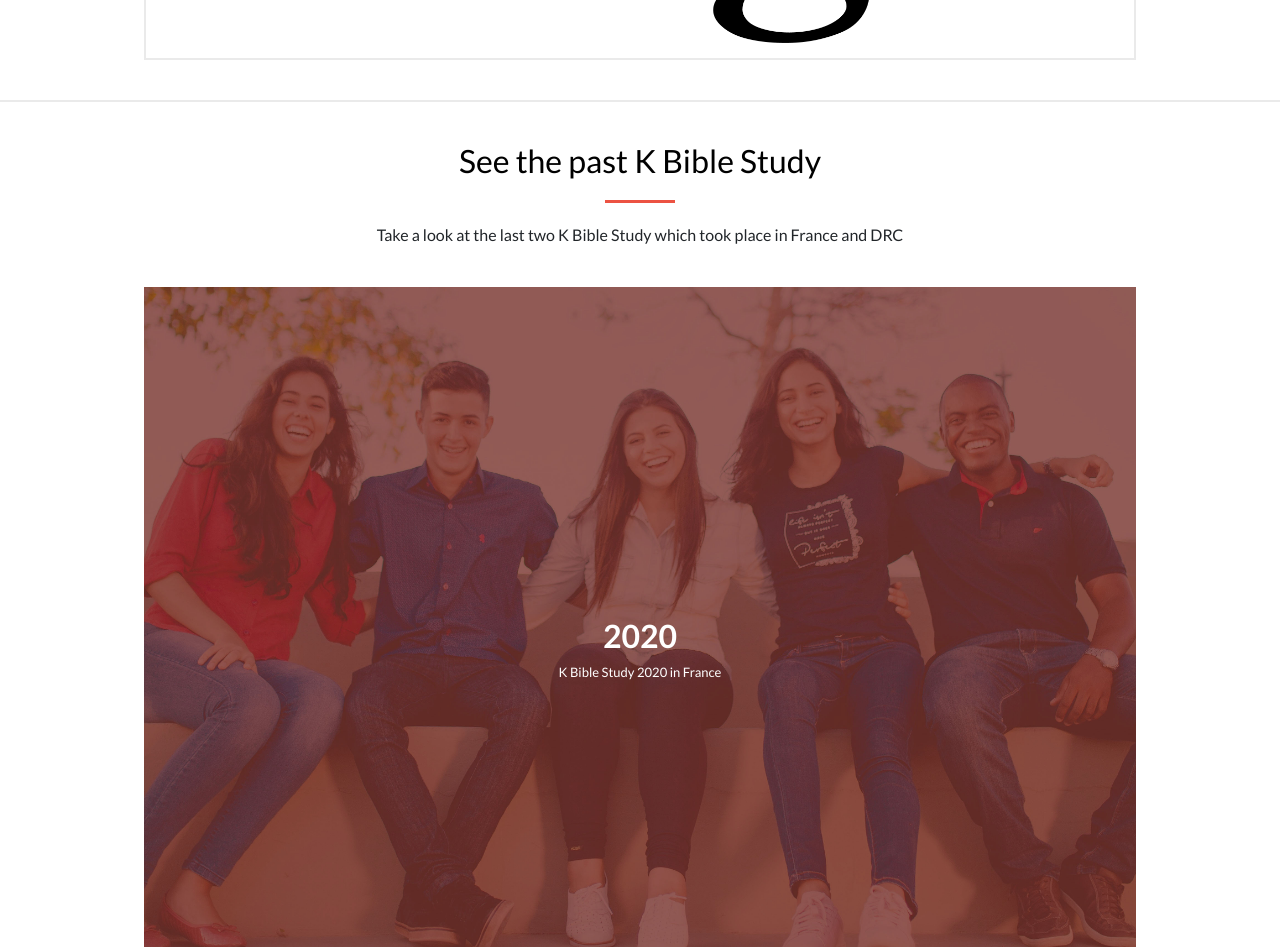
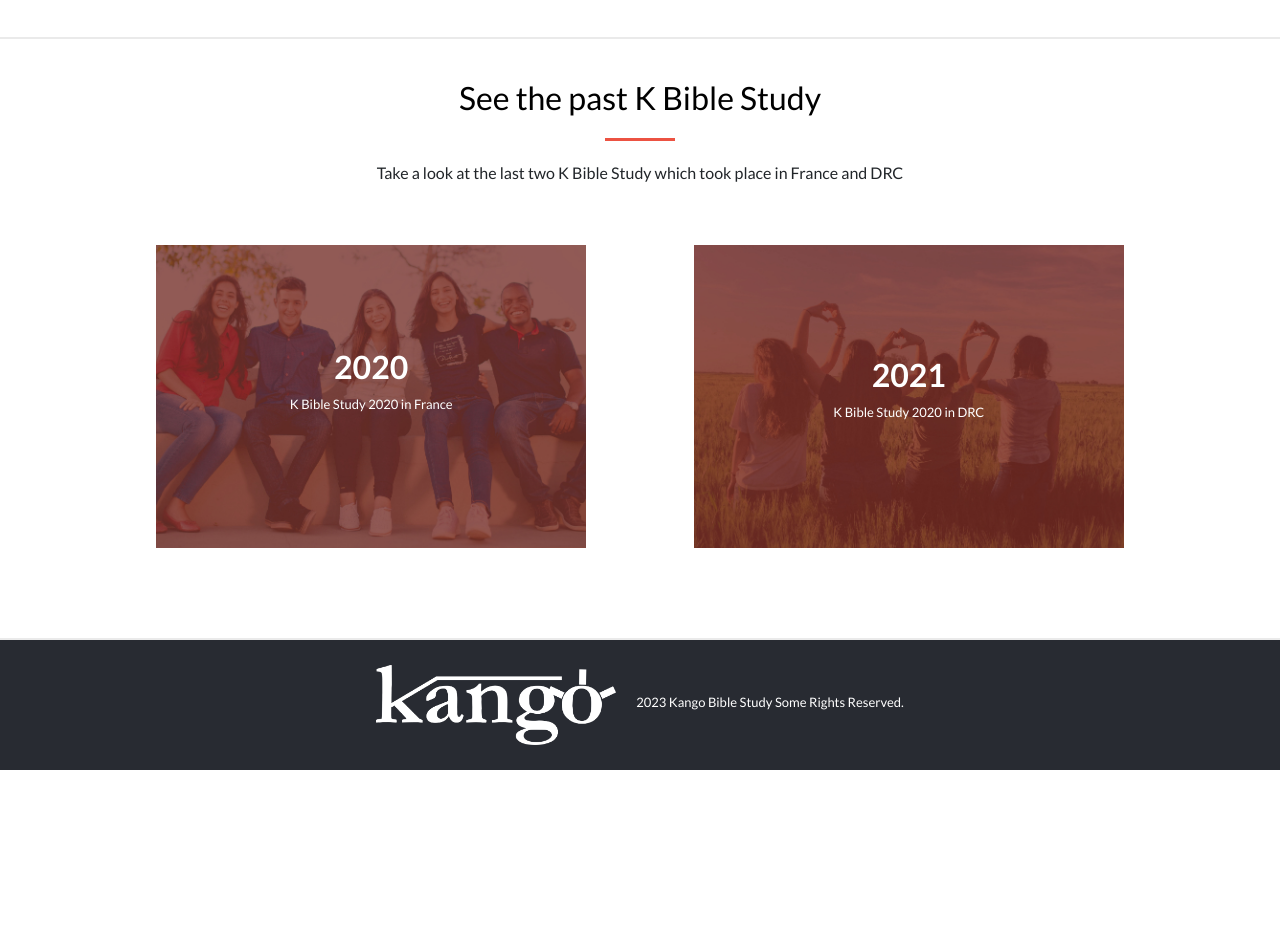
Before and after one commit to Olivier-Kango/My-first-capstone-project, a plain HTML site: page about.html in a window 1280 px wide. Shown: the part 1076-2023 px from the top of the page. After the commit the page ends 1846 px from the top, so only its background shows below. Drawn offline with nearby package versions, Linux system fonts and the light colour scheme; a web font is replaced by a local one.

Commit message:
Add the About page for the Desktop Version

```diff
--- a/about.html
+++ b/about.html
@@ -57,7 +57,7 @@ href="https://maxcdn.bootstrapcdn.com/font-awesome/4.7.0/css/font-awesome.min.cs
           <div class="bar2"></div>
           <div class="bar3"></div>
         </div>
-        <h1 class="main-title">
+        <h1 class="main-title about-title">
           KANGO BIBLE STUDY
           <br>
           EDITION 2023
@@ -74,15 +74,16 @@ href="https://maxcdn.bootstrapcdn.com/font-awesome/4.7.0/css/font-awesome.min.cs
     </section>
     <!-- About - Program -->
     <section class="about-program">
-      <h2>Creative Kango <br> Bible Study 2023 Logo</h2>
+      <h2>Creative Kango Bible Study 2023 Logo</h2>
       <div class="underline-one"></div>
       <p class="p-logo">The logo of K Bible Study 2023 was created since August 2022</p>
       <img src="/images/logo_kango - css.png" alt="logo-kango">
     </section>
-    <section class="about-program">
+    <section class="about-program last-program">
       <h2>See the past K Bible Study</h2>
       <div class="underline-one look-past"></div>
       <p class="p-logo-2">Take a look at the last two K Bible Study which took place in France and DRC</p>
+      <div class="past">
         <div class="past-1">
           <img src="/images/past-1.jpg" alt="" id="past-1-img">
           <div class="centered">
@@ -92,9 +93,10 @@ href="https://maxcdn.bootstrapcdn.com/font-awesome/4.7.0/css/font-awesome.min.cs
         </div>
         <div class="past-2">
           <img src="/images/past-2.jpg" alt="" id="past-2-img">
-        <div class="centered">
+          <div class="centered centered-2">
             <h2>2021</h2>
             <p>K Bible Study 2020 in DRC</p>
+          </div>
         </div>
       </div>
     </section>
@@ -106,8 +108,9 @@ href="https://maxcdn.bootstrapcdn.com/font-awesome/4.7.0/css/font-awesome.min.cs
   </main>
   <script src="/hamburger.js"></script>
   <footer>
-    <img src="/images/logo_kango - css.png" alt="">
-    <p>2023 Kango Bible Study Some Rights Reserved.</p>
+    <img src="/images/logo_kango.png" alt="logo-Kango" id="about-footer-logo">
+    <img src="/images/logo_kango - css.png" alt="logo-Kango" id="about-footer-logo-mobile">
+    <p id="about-footer-p">2023 Kango Bible Study Some Rights Reserved.</p>
   </footer>
 </body>
 </html>
--- a/style.css
+++ b/style.css
@@ -123,7 +123,7 @@ header {
 .div-about {
   height: 100%;
   width: 100%;
-  background: #ffffff86;
+  background: #ffffffb7;
   padding: 20px 20px 30px 20px;
 }
 
@@ -140,6 +140,7 @@ header {
   text-align: center;
   font-size: 18px;
   color: #ec5242;
+  padding-top: 15px;
   margin: 27px 0 27px 0;
 }
 
@@ -380,6 +381,7 @@ footer p {
 }
 
 .partner {
+  display: block;
   background: #414246;
 }
 
@@ -401,6 +403,7 @@ footer {
   align-items: center;
   gap: 20px;
   padding: 25px 40px;
+  background: white;
 }
 
 .program-flex {
@@ -450,6 +453,10 @@ to {
   }
 }
 
+#about-footer-logo {
+  display: none;
+}
+
 /* DESKTOP VERSION */
 @media (min-width: 768px) {
   .container_menu,
@@ -473,7 +480,13 @@ to {
   }
 
   .div-about {
-    padding: 120px 20px 30px 20px;
+    padding: 13% 20% 5% 20%;
+  }
+
+
+  .about-program {
+    padding-left: 20%;
+    padding-right: 20%;
   }
 
 
@@ -493,7 +506,7 @@ to {
     margin-bottom: auto;
     justify-content: flex-end;
     align-items: center;
-    gap: 15px;
+    gap: 20px;
     color: white;
     margin-right: 10%;
   }
@@ -605,4 +618,53 @@ to {
   .see-whole-program:hover {
     color:#ec5242;
   }
+
+  .about-title {
+    font-size: 50px;
   }
+
+  .about-content {
+    margin: 8% 0;
+  }
+
+  .last-program {
+    padding-left: 8%;
+    padding-right: 8%;
+  }
+
+  .past {
+    margin: 0;
+    display: flex;
+    justify-content: space-around;
+  }
+
+  .centered {
+    top: 38%;
+  }
+
+  .centered-2 {
+    top: 45%;
+  }
+
+  .partner {
+    display: none;
+  }
+
+  footer {
+    background: #282b32;
+  }
+
+  #about-footer-logo {
+    width: 20%;
+    display: block;
+  }
+
+  #about-footer-p {
+    margin-top: 10px;
+    color: white;
+  }
+
+  #about-footer-logo-mobile {
+    display: none;
+  }
+}
```
Also changed, not shown: images/logo_kango.png (added). Lines whose indentation alone changed are shown as unchanged.
